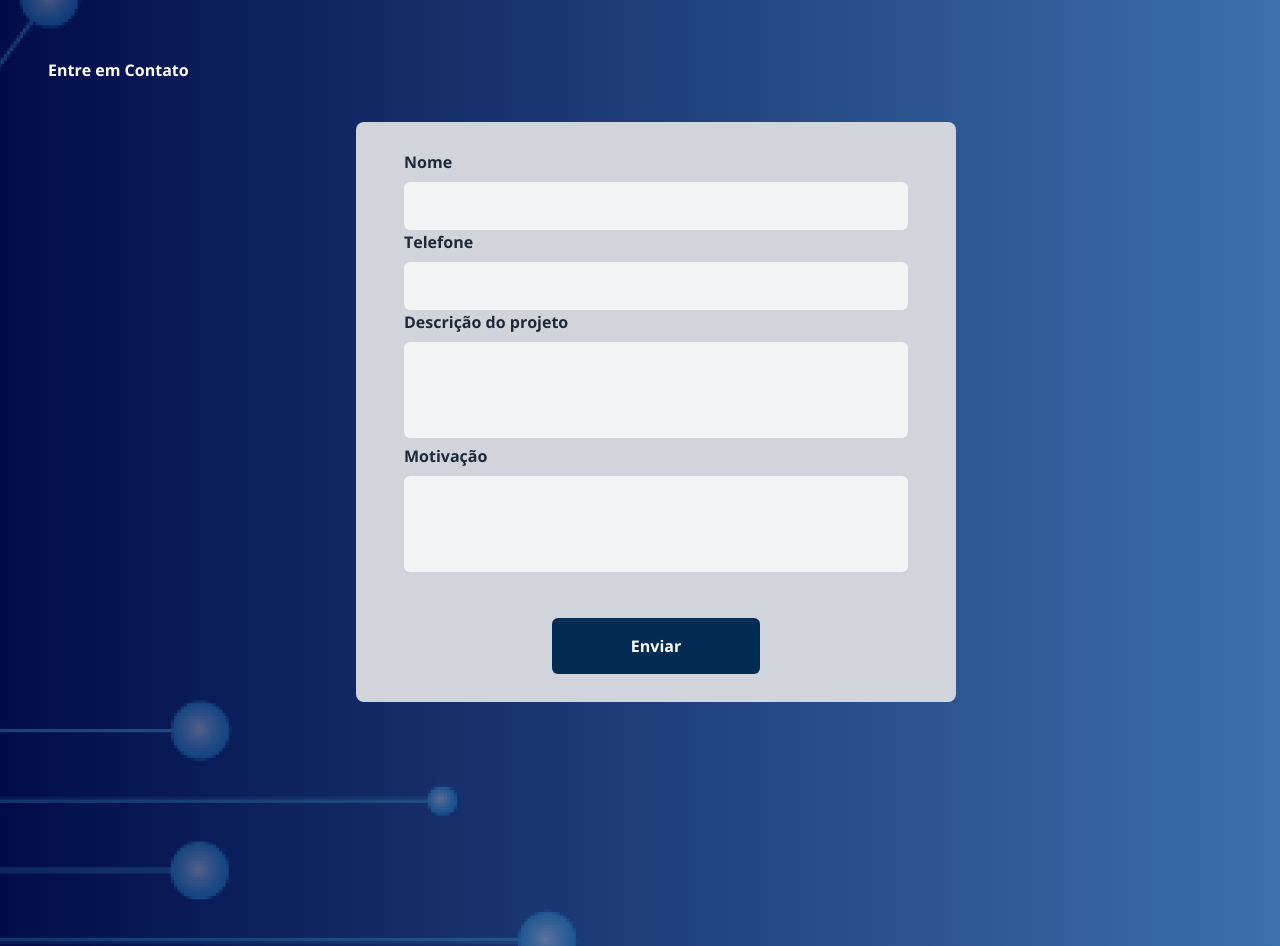
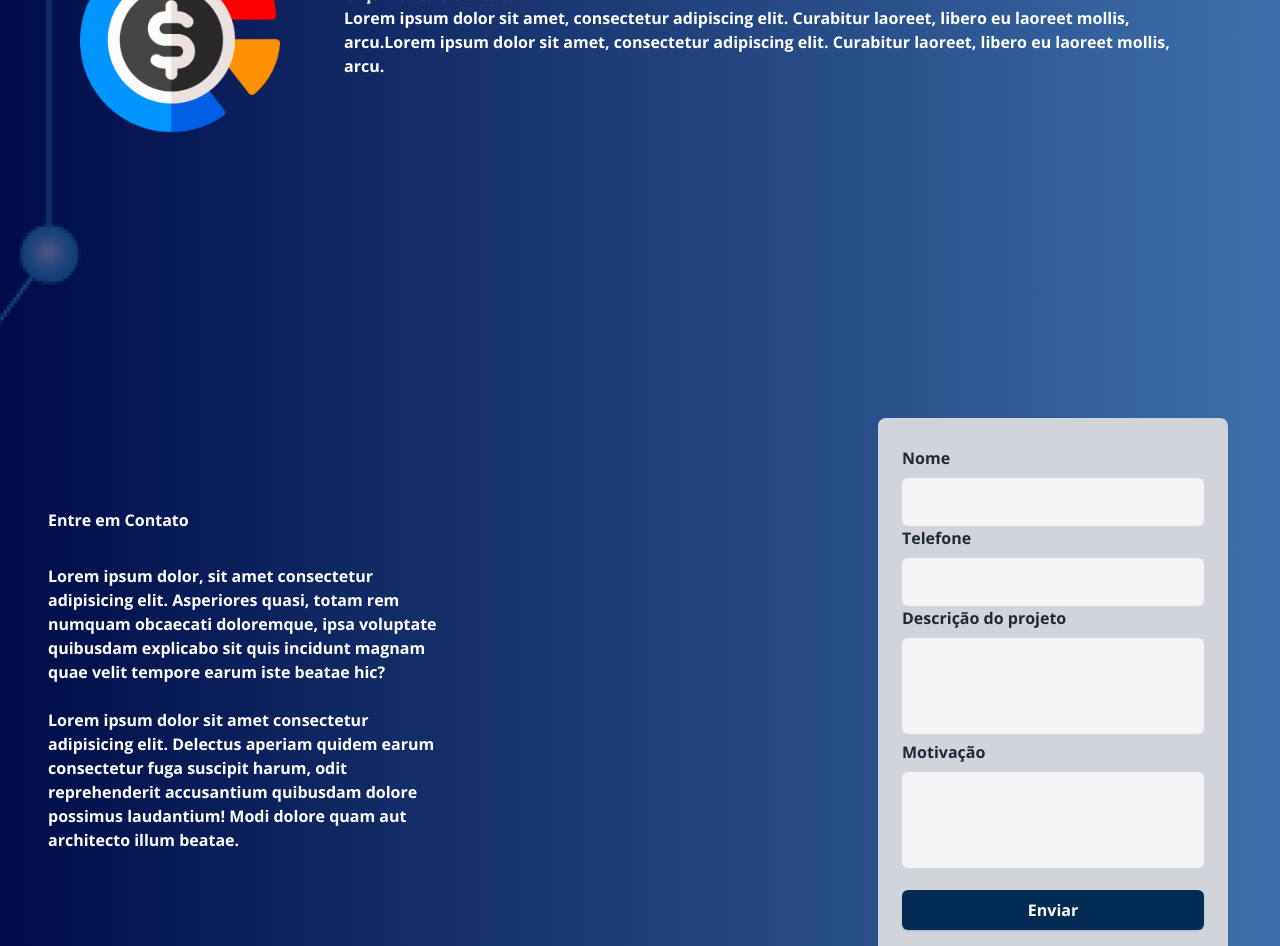
Before and after one commit to nlsnbucket/neltech-port, a Next.js app: page / in a window 1280 px wide. Shown: the part 1740-2686 px from the top of the page. Built offline with nearby package versions, Linux system fonts and the light colour scheme.

Commit message:
fixed - hrefs click

```diff
--- a/src/components/Article.tsx
+++ b/src/components/Article.tsx
@@ -10,14 +10,18 @@ interface ArticleProps {
 
 export const Article = ({ imageData, alt = "", title, content, textFirst = false }: ArticleProps) => {
   return (
+
+    <div className='lg:min-h-[40vh] max-h-[700px] flex justify-center items-center max-w-full'>
       <article
         className={`max-w-full flex ${textFirst ? 'flex-row-reverse' : ''} w-full m-auto max-w-full flex-wrap md:flex-nowrap justify-between md:gap-16`}
       >
         <Image className="max-w-full w-200 md:w-50" src={imageData} alt={alt} width={200} height={200} />
-      <div className="w-full">
+        <div className="w-full mt-12 max-w-full">
           <h2 className="">{title}</h2>
-        <p className="md:w-600">{content}</p>
+          <p className="max-w-full">{content}</p>
         </div>
       </article>
+    </div>
+
   )
 }
--- a/src/components/HamburgerMenu.tsx
+++ b/src/components/HamburgerMenu.tsx
@@ -22,19 +22,19 @@ export default function Header(props: any) {
               onClick={() => setIsNavOpen(false)} // change isNavOpen state to false to close the menu
             >
               <svg
-                                className="h-8 w-8 text-gray-600"
-                                viewBox="0 0 24 24"
+                className="h-8 w-8 text-white"
+                viewBox="0 0 60 60"
                 fill="none"
                 stroke="currentColor"
                 strokeWidth="2"
                 strokeLinecap="round"
                 strokeLinejoin="round"
               >
-                                <line x1="18" y1="6" x2="6" y2="18" />
-                                <line x1="6" y1="6" x2="18" y2="18" />
+                <line x1="60" y1="12" x2="12" y2="60" />
+                <line x1="12" y1="12" x2="60" y2="60" />
               </svg>
             </div>
-                        <ul className="MENU-LINK-MOBILE-OPEN flex flex-col items-center justify-between min-h-[250px]">
+            <ul className="MENU-LINK-MOBILE-OPEN flex flex-col items-center justify-between min-h-[250px] ">
               {props.children}
             </ul>
           </div>
@@ -46,10 +46,22 @@ export default function Header(props: any) {
       </nav>
       <style>{`
         .hideMenuNav {
-        display: none;
+          display: block;
+          opacity: 0;
+          position: absolute;
+
+          width: 100%;
+          height: 100vh;
+          visibility: hidden;
+          transition: opacity 0.5s, visibility 0.5s;
+          z-index: 10;
         }
+
         .showMenuNav {
           display: block;
+          opacity: 1;
+          visibility: visible;
+          transition: opacity 0.5s, visibility 0.5s;
           position: absolute;
           width: 100%;
           height: 100vh;
--- a/src/components/Header.tsx
+++ b/src/components/Header.tsx
@@ -8,17 +8,18 @@ import HamburgerMenu from "./HamburgerMenu"
 
 export const Header = () => {
   return (
-    <header className="flex items-center text-white max-w-full w-full py-4 px-6 fixed top-0 bg-[#00000099] ">
+    <header className="flex items-center text-white max-w-full w-full py-4 px-6 fixed top-0 bg-[#00000099] shadow">
       <Image src={"/logo.png"} alt="" height={60} width={200} />
       <nav className="grid grid-flow-col gap-20 md:flex md:flex-wrap md:justify-end md:w-full mr-20 hidden md:block">
-        <Link href="/">Home</Link>
-        <Link href="/fluxo">Fluxo</Link>
-        <Link href="/pedido">Pedido</Link>
+        <Link className="hover:animate-pulse" href="#">Home</Link>
+        <Link className="hover:animate-pulse" href="#article-fluxo">Fluxo</Link>
+        <Link className="hover:animate-pulse" href="#article-pedido">Pedido</Link>
       </nav>
       <HamburgerMenu className="ml-auto md:hidden">
-      <Link href="/">Home</Link>
-        <Link href="/fluxo">Fluxo</Link>
-        <Link href="/pedido">Pedido</Link>
+
+      <Link href="#">Home</Link>
+        <Link href="#article-fluxo">Fluxo</Link>
+        <Link href="#article-pedido">Pedido</Link>
       </HamburgerMenu>
     </header>
   )
--- a/src/pages/admin.tsx
+++ /dev/null
@@ -1,61 +0,0 @@
-import { NextPage } from "next";
-import Head from "next/head";
-
-import { useForm } from "react-hook-form";
-import { zodResolver } from '@hookform/resolvers/zod'
-
-import { z } from 'zod'
-
-import { PublicLayout } from "../layouts/PublicLayout";
-
-import { Article } from "../components/Article";
-
-import { Input } from "../components/Form/Input";
-import { MaskedInput } from "../components/Form/MaskedInput";
-import { Textarea } from "../components/Form/Textarea";
-
-import Proposition from '@/public/pedido.png'
-import Review from '@/public/analise.png'
-import Budget from '@/public/orcamento.png'
-
-const NewProjectFormSchema = z.object({
-  name: z.string().min(3, 'Digite o seu nome'),
-  phone: z.string().transform((value) => value.replace(/[^0-9]/g, '')).refine(value => value.length === 11, "Numero invalido"),
-  description: z.string().min(3, 'Digite alguma coisa'),
-  motivation: z.string().min(3, 'Digite alguma coisa')
-})
-
-type NewProjectFormData = z.infer<typeof NewProjectFormSchema>
-
-const Home: NextPage = () => {
-  const { register, handleSubmit } = useForm<NewProjectFormData>({
-    resolver: zodResolver(NewProjectFormSchema)
-  })
-
-  function handleNewProject(data: NewProjectFormData) {
-    console.log(data)
-  }
-
-  return(
-    <>
-      <Head>
-        <title>Neltech - Admin</title>
-      </Head>
-
-      <PublicLayout>
-        <main className="pt-14 bg-comp-home bg-no-repeat bg-bottom text-white max-w-full w-[600px] mx-auto" >
-            <div>
-                <div className="p-6 border-2 rounded flex items-center gap-4 max-w-[300px] m-auto">
-                    <img src="github.svg" width="50"></img>
-                    <h1>Entrar com o github</h1>
-                </div>
-            </div>
-
-
-        </main>
-      </PublicLayout>
-    </>
-  )
-}
-
-export default Home
--- a/src/pages/index.tsx
+++ b/src/pages/index.tsx
@@ -46,9 +46,10 @@ const Home: NextPage = () => {
         <title>Neltech - Home</title>
       </Head>
 
-      <PublicLayout className="mt-24">
-        <main className="pt-14 bg-comp-home bg-no-repeat bg-bottom text-white mx-auto max-w-full  px-4 md: pl-12 w-[1400px] px-10px ">
-          <section className="flex items-center  w-full justify-between flex-wrap" style={{ minHeight: "calc(100vh - 210px)" }}>
+      <PublicLayout className="mt-[120px]">
+
+        <main className="bg-comp-home bg-no-repeat bg-bottom text-white mx-auto max-w-full  px-8 lg:px-12  w-[1400px] px-10px ">
+          <section className="flex items-center  w-full justify-between flex-wrap" style={{ minHeight: "calc(100vh - 210px)" }} >
             <div className="max-w-full w-md-full md:w-[580px] ">
               <h1 className="text-4xl mb-10">Lorem Ipsum</h1>
               <p className="text-xl">
@@ -59,14 +60,17 @@ const Home: NextPage = () => {
             <Image className="hidden  md:w-[530px] hidden lg:block" src="/backg.png" alt="" width={1000} height={1000} />
           </section>
 
-          <section className="flex flex-col gap-24 md:px-8 pt-[4.5rem] flex-wrap ">
+          <section  className="flex flex-col gap-24 md:px-8 pt-[4.5rem] flex-wrap ">
+            <section  id="article-pedido">
             <Article
+
              imageData={Proposition}
              alt="Mão interagindo com um dispositivo que apresenta um grafico"
              title="Pedido"
              content="Lorem ipsum dolor sit amet, consectetur adipiscing elit. Curabitur laoreet, libero eu laoreet mollis, arcu.Lorem ipsum dolor sit amet, consectetur adipiscing elit. Curabitur laoreet, libero eu laoreet mollis, arcu."
            />
-
+            </section>
+            <section  id="article-fluxo">
             <Article
               textFirst
               imageData={Review}
@@ -74,6 +78,10 @@ const Home: NextPage = () => {
               alt="Papel com uma lista representando etapas de uma analise"
               content="Lorem ipsum dolor sit amet, consectetur adipiscing elit. Curabitur laoreet, libero eu laoreet mollis, arcu.Lorem ipsum dolor sit amet, consectetur adipiscing elit. Curabitur laoreet, libero eu laoreet mollis, arcu."
             />
+            </section>
+
+
+
 
             <Article
               imageData={Budget}
@@ -82,18 +90,29 @@ const Home: NextPage = () => {
             />
           </section>
 
-          <section className="pt-48 pb-[28rem]">
-            <h2 className="mx-auto mb-8">Entre em Contato</h2>
-            <div className="mx-auto bg-gray-300 w-[600px] max-w-full mt-10 flex flex-col gap-4 mb-4 px-12 py-7 rounded-lg">
+          <section className="pt-48 pb-[28rem] flex justify-center lg:justify-between flex-wrap items-center m-auto">
+            <div>
+              <h2 className="mx-auto mb-8 text-left">Entre em Contato</h2>
+              <p className="max-w-full md:max-w-[400px]">
+                Lorem ipsum dolor, sit amet consectetur adipisicing elit. Asperiores quasi, totam rem numquam obcaecati doloremque, ipsa voluptate quibusdam explicabo sit quis incidunt magnam quae velit tempore earum iste beatae hic?
+                <br></br><br></br>
+                Lorem ipsum dolor sit amet consectetur adipisicing elit. Delectus aperiam quidem earum consectetur fuga suscipit harum, odit reprehenderit accusantium quibusdam dolore possimus laudantium! Modi dolore quam aut architecto illum beatae.
+              </p>
+            </div>
+
+
+            <div className="max-w-full px-1">
+              <div className="mx-auto bg-gray-300 w-[350px] max-w-full mt-8 flex flex-col gap-2 md:gap-4 lg:gap-4 mb-4 px-6 py-7 rounded-lg">
                 <form onSubmit={handleSubmit(handleNewProject)} className="grid">
                   <Input label="Nome" {...register('name')} />
                   <MaskedInput label="Telefone" mask="(99) 99999-9999" {...register('phone')} />
                   <Textarea label="Descrição do projeto" {...register('description')} />
                   <Textarea label="Motivação" {...register('motivation')} />
-
-                <button type="submit" className="bg-[#022C54] h-14 w-52 rounded-md mt-10 justify-self-center">Enviar</button>
+                  <button type="submit" className="bg-[#022C54] rounded-md  py-2 mt-4 shadow">Enviar</button>
                 </form>
               </div>
+            </div>
+
           </section>
         </main>
       </PublicLayout>
--- a/src/styles/globals.css
+++ b/src/styles/globals.css
@@ -25,3 +25,26 @@ html {
   padding: 0;
   margin: 0;
  }
+
+
+
+ body::-webkit-scrollbar {
+  width: 0.3em;
+  background:  rgba(2, 69, 146, 0.767);
+  position: fixed;
+}
+
+body::-webkit-scrollbar-track {
+  box-shadow: inset 0 0 1px rgba(0, 0, 0, 0.3);
+}
+
+body::-webkit-scrollbar-thumb {
+  background-color: rgb(255, 0, 0);
+  outline: 1px solid slategrey;
+  background: linear-gradient(to right, rgb(0, 12, 73), rgba(2, 69, 146, 0.767));
+}
+
+
+html {
+  scroll-behavior: smooth;
+}
```
Lines whose indentation alone changed are shown as unchanged.
